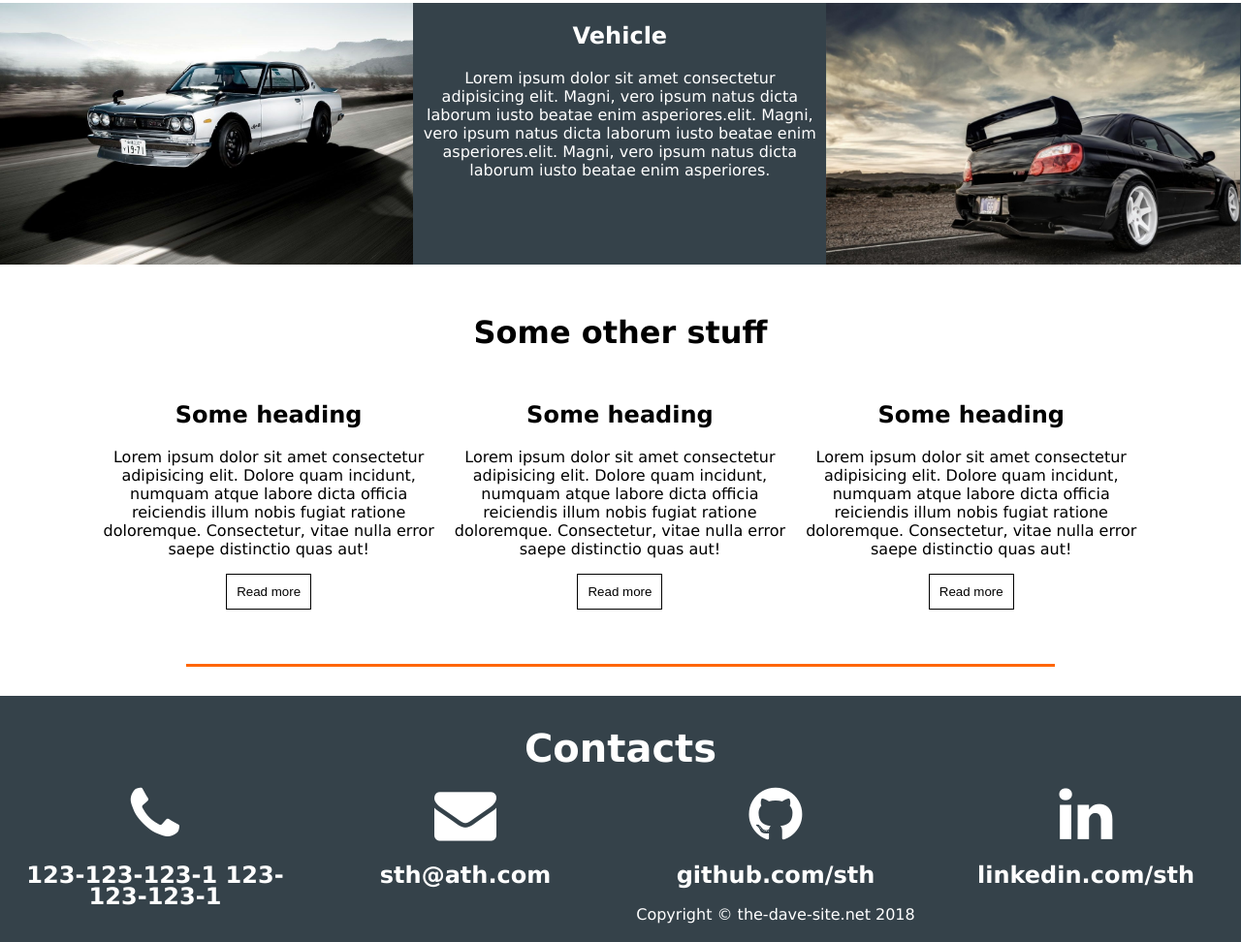
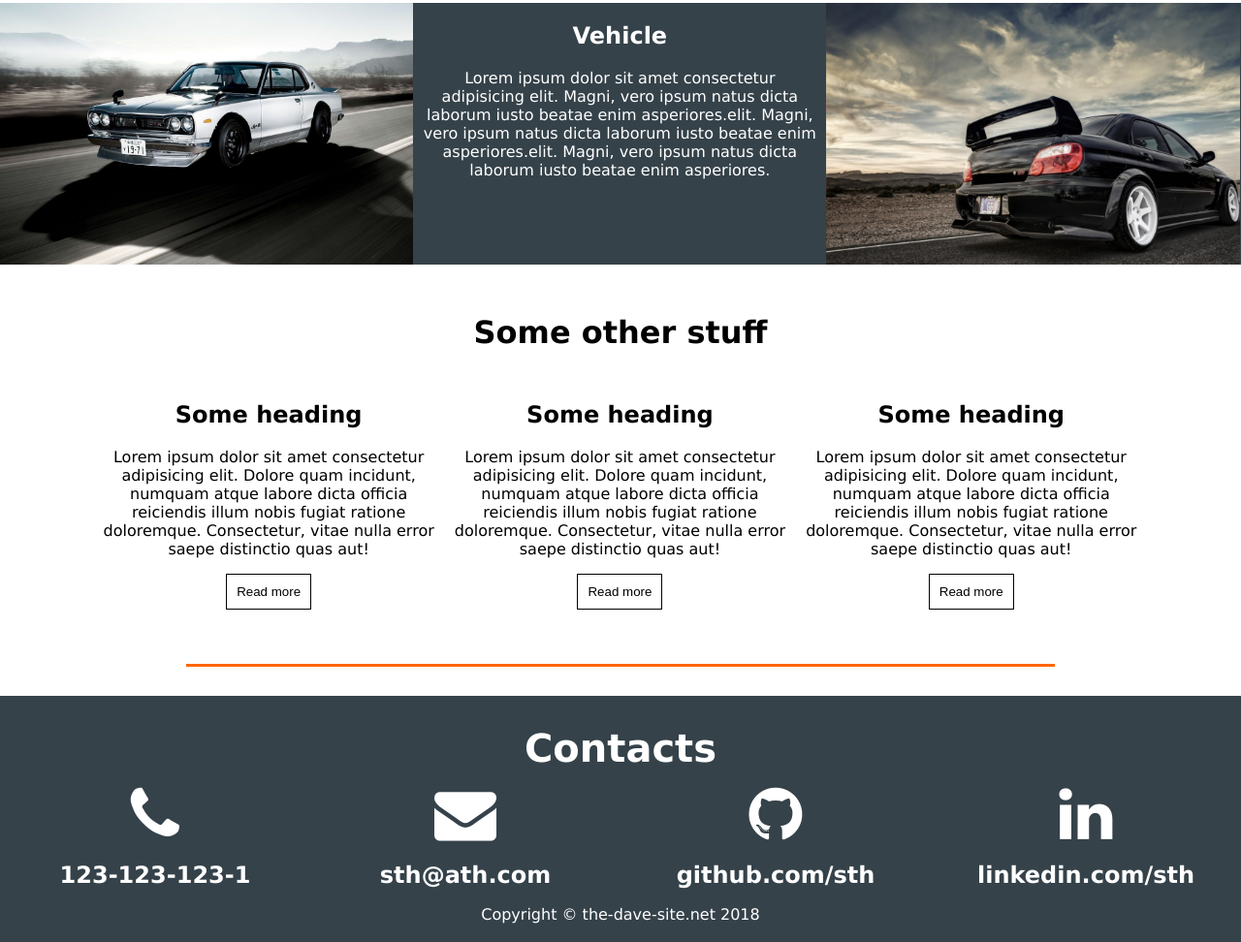
Before and after one commit to davemarkov/davemarkov.github.io, a plain HTML site: page index.html in a window 1280 px wide. Shown: the part 1712-2684 px from the top of the page at 97% size. Drawn offline with Linux system fonts and the light colour scheme.

Commit message:
Update index.html

```diff
--- a/index.html
+++ b/index.html
@@ -449,7 +449,6 @@
                     <br>
                     <h2>
                         <a href="tel:123-123-123-1">123-123-123-1</a>
-                        <a href="tel:123-123-123-1">123-123-123-1</a>
                     </h2>
                 </div>
                 <div class="contacts">
```
